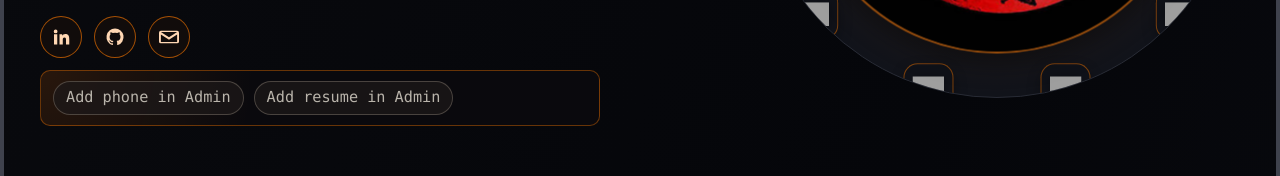
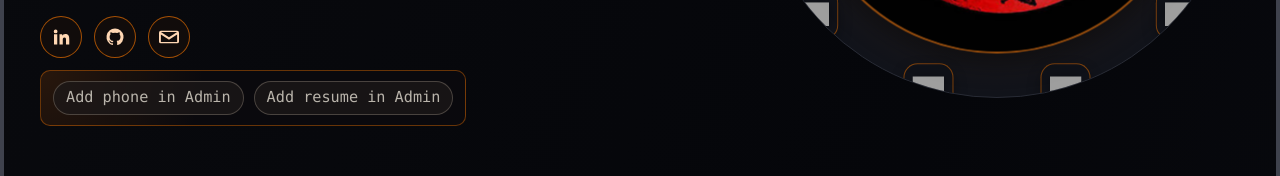
Before and after one commit to thilakkathir67/portfolio, a React (Vite) app in the folder frontend/: page / in a window 1280 px wide. Shown: the part 565-741 px from the top of the page. Built offline with nearby package versions, Linux system fonts and the light colour scheme; no server answers; grey boxes are pictures that could not be loaded.

Commit message:
Tighten desktop hero contact box

```diff
--- a/frontend/src/App.css
+++ b/frontend/src/App.css
@@ -192,11 +192,9 @@ img {
 
 .hero-contact-box {
   margin-top: 12px;
-  display: flex;
+  display: inline-flex;
   flex-wrap: wrap;
   gap: 10px;
-  width: 100%;
-  max-width: 560px;
   padding: 10px 12px;
   border-radius: 10px;
   border: 1px solid rgba(255, 122, 0, 0.38);
@@ -1037,6 +1035,12 @@ img {
 }
 
 @media (max-width: 640px) {
+  .hero-contact-box {
+    display: flex;
+    width: 100%;
+    max-width: 560px;
+  }
+
   .about-page {
     padding-top: 60px;
   }
```
